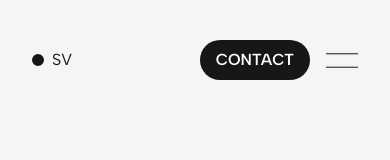
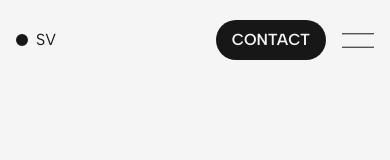
Before and after one commit to semmyverdonschot/portfolio, a Next.js app: page /projects in a window 390 px wide. Shown: the top 160 px of the page. Built offline with nearby package versions, Linux system fonts and the light colour scheme.

Commit message:
fixed navbar for phone it was bugging with opening due to animations

```diff
--- a/app/layout.tsx
+++ b/app/layout.tsx
@@ -3,11 +3,11 @@ import Script from "next/script";
 import { ReactLenis } from "lenis/react";
 import { SpeedInsights } from "@vercel/speed-insights/next";
 import "./globals.css";
-import ClientWrapper from "@/components/ClientWrapper";
+import ClientWrapper from "@/components/ui/ClientWrapper";
 import { Analytics } from "@vercel/analytics/react";
 import CursorDot from "@/components/ui/CursorDot";
 import { Viewport } from "next";
-export { metadata} from "./metadata";;
+export { metadata } from "./metadata";
 
 const albertSans = Albert_Sans({
   subsets: ["latin"],
@@ -18,7 +18,6 @@ const albertSans = Albert_Sans({
 export const viewport: Viewport = {
   themeColor: "black",
 };
-
 
 export default function RootLayout({
   children,
@@ -35,7 +34,6 @@ export default function RootLayout({
           href="https://fonts.gstatic.com"
           crossOrigin="anonymous"
         />
-
       </head>
       <ReactLenis root>
         <body>
--- a/app/metadata.ts
+++ b/app/metadata.ts
@@ -1,4 +1,4 @@
-import type { Metadata, Viewport } from "next";
+import type { Metadata} from "next";
 
 export const metadata: Metadata = {
   title: "Semmy Verdonschot | Web Developer based in The Netherlands",
--- a/app/projects/page.tsx
+++ b/app/projects/page.tsx
@@ -3,7 +3,7 @@
 import { useRef, useMemo } from "react";
 import Image from "next/image";
 import { useSlideTogether } from "@/hooks/useStaggerSlide";
-import InfiniteCarousel from "@/components/InfiniteCarousel";
+import InfiniteCarousel from "@/components/ui/InfiniteCarousel";
 import Footer from "@/components/sections/Footer";
 
 export default function Work() {
--- a/components/ui/NavBar.tsx
+++ b/components/ui/NavBar.tsx
@@ -241,9 +241,12 @@ export default function Navbar() {
 
       {/* Mobile Header */}
       <div
-        className={`md:hidden flex justify-between items-center w-full
-          ${menuOpen ? "fixed top-0 left-0 z-[100] bg-[var(--color-dark)]" : "relative z-50"}
-          py-5 px-4`}
+        className="md:hidden flex justify-between items-center w-full px-4"
+        style={{
+          position: "fixed",
+          left: 0,
+          zIndex: 100,
+        }}
       >
         <div className="flex items-center space-x-2 z-50 cursor-pointer">
           <Link
@@ -275,7 +278,7 @@ export default function Navbar() {
             className={`px-4 py-2 rounded-full font-semibold transition-colors duration-500 ${
               menuOpen
                 ? "bg-[var(--color-primary)] text-[var(--color-dark)]"
-                : "bg-[var(--color-dark)] text-white"
+                : "bg-[var(--color-dark)] text-[var(--color-primary)]"
             }`}
           >
             CONTACT
```
Also changed, not shown: components/ui/ClientWrapper.tsx (renamed from components/ClientWrapper.tsx).
